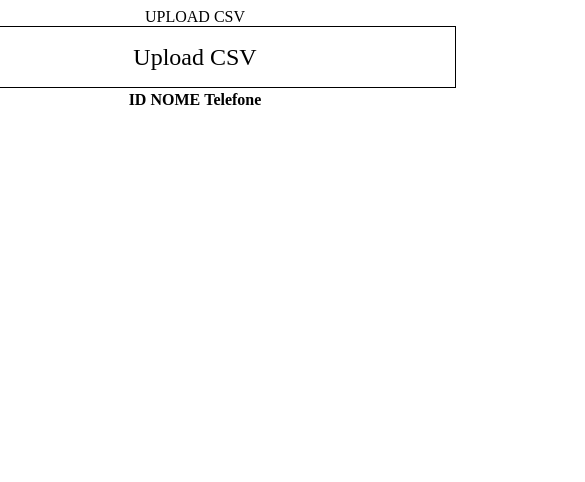
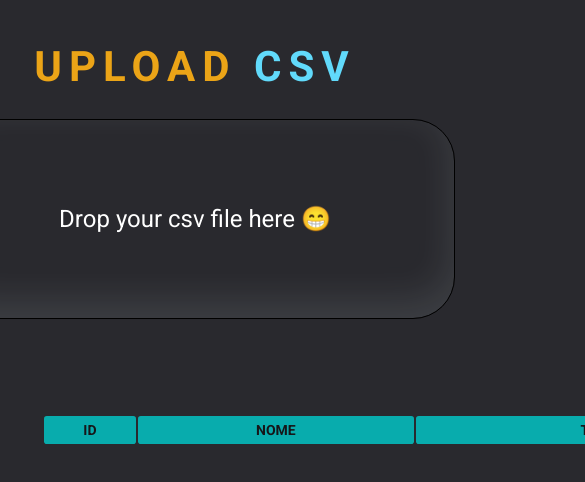
Before and after one commit to jjromary/upload_csv, a React (Create React App) app: page / in a window 390 px wide. Shown: the top 482 px of the page, 585 px wide, since content can reach past the window. Built offline with nearby package versions, Linux system fonts and the light colour scheme.

Commit message:
style home. css primeira refatoração

```diff
--- a/db.json
+++ b/db.json
@@ -1,9 +1,21 @@
 {
   "contacts": [
-    {
-      "id": "1",
-      "nome": "jose",
-      "author": "719999999999"
-    }
+    [
+      {
+        "id": 1,
+        "nome": "John Doe",
+        "telefone": "(51)9827493"
+      },
+      {
+        "id": "2",
+        "nome": "Luis Inácio",
+        "telefone": "9388409"
+      },
+      {
+        "id": "3",
+        "nome": "Dilma R",
+        "telefone": "983898982"
+      }
+    ]
   ]
 }
--- a/public/index.html
+++ b/public/index.html
@@ -1,9 +1,14 @@
 <!DOCTYPE html>
 <html lang="en">
   <head>
+    <link rel="preconnect" href="https://fonts.gstatic.com" />
+    <link rel="preconnect" href="https://fonts.googleapis.com" />
+    <link
+      href="https://fonts.googleapis.com/css2?family=Roboto:ital,wght@0,400;0,700;1,900&display=swap"
+      rel="stylesheet"
+    />
     <meta charset="utf-8" />
     <meta name="viewport" content="width=device-width, initial-scale=1" />
-
 
     <link rel="manifest" href="%PUBLIC_URL%/manifest.json" />
 
@@ -12,6 +17,5 @@
   <body>
     <noscript>You need to enable JavaScript to run this app.</noscript>
     <div id="root"></div>
-
   </body>
 </html>
--- a/src/App.js
+++ b/src/App.js
@@ -1,5 +1,5 @@
 import React from "react";
-import "./styles/style.css";
+import "./styles/global.scss";
 import { Header } from "./components/header";
 import { DragDrop } from "./components/drag_drop";
 
--- a/src/components/drag_drop/index.js
+++ b/src/components/drag_drop/index.js
@@ -1,28 +1,28 @@
 import React, { useEffect, useState } from "react";
 import axios from "axios";
+import styles from "./styles.module.scss";
 import { parse } from "papaparse";
 import { DataTable } from "../table";
 
 export function DragDrop() {
-  const [active, setActive] = useState(false);
-  const [contacts, setContacts] = useState([]);
+  const [active, setActive] = useState(false); // verifica se a area de upload está ativa
+  const [contacts, setContacts] = useState([]); // salva a lista de contato existente no .csv
 
-  useEffect(()=> {
-    if(contacts.length > 0)  {
-        axios.post("http://localhost:5000/contacts", contacts);
-    }else{
-
+  useEffect(() => {
+    if (contacts.length > 0) {
+      axios.post(
+        "https://6209974e6df46f0017f4c555.mockapi.io/api/v1/contacts",
+        contacts
+      );
+    } else {
     }
-  });
-
-
-  console.log(contacts.length);
+  }, [contacts]);
 
   return (
     <>
       <div
-        className="dropCsv"
-        style={{ borderColor: active ? "green" : "black" }}
+        className={styles.ContainerDropCsv}
+        style={{ borderColor: active ? "#90EE90" : "black" }}
         onDragEnter={() => {
           setActive(true);
         }}
@@ -41,12 +41,14 @@ export function DragDrop() {
             .forEach(async (file) => {
               const text = await file.text();
               const result = parse(text, { header: true });
+              result.data.id = Number();
+              console.log(typeof result.data[0].id);
+
               setContacts((existing) => [...existing, ...result.data]);
             });
-          // updateBD()
         }}
       >
-        Upload CSV
+        <span>Drop your csv file here 😁</span>
       </div>
 
       <DataTable contato={contacts} />
--- /dev/null
+++ b/src/components/drag_drop/styles.module.scss
@@ -0,0 +1,14 @@
+.ContainerDropCsv {
+    height: 200px;
+    width: 520px;
+    border: 0.1rem solid black;
+    border-radius: 3rem;
+    font-size: 24px;
+    box-shadow: inset 1px -15px 36px 4px rgba(240, 255, 255,0.1);
+
+    margin-bottom: 3rem;
+
+    display: flex;
+    align-items: center;
+    justify-content: center;
+}
--- a/src/components/header/index.js
+++ b/src/components/header/index.js
@@ -1,9 +1,10 @@
 import React from "react";
+import styles from "./styles.module.scss"
 
 export function Header(){
     return(
-        <div>
-            <span>UPLOAD CSV</span>
+        <div className={styles.container}>
+            <span >UPLOAD <span className={styles.secondText}>CSV</span></span>
         </div>
     )
 }
--- /dev/null
+++ b/src/components/header/styles.module.scss
@@ -0,0 +1,11 @@
+.container{
+    font-size: 3rem;
+    font-weight: 700;
+    color: var(--yellow-500);
+    letter-spacing: 0.5rem;
+    margin-bottom: 2rem;
+
+    .secondText{
+        color: var(--cyan-500);
+    }
+}
--- a/src/components/table/index.js
+++ b/src/components/table/index.js
@@ -1,22 +1,34 @@
 import React from "react";
-
+import styles from "./styles.module.scss";
 export function DataTable(props) {
   return (
-    <table>
-      <tbody>
+    <div className={styles.Container}>
+      <table className={styles.TableContent}>
+        <thead>
           <tr>
             <th>ID</th>
             <th>NOME</th>
             <th>Telefone</th>
+            <th>Ações</th>
           </tr>
+        </thead>
+
+        <tbody>
           {props.contato.map((contact) => (
             <tr key={contact.id}>
               <td>{contact.id}</td>
               <td>{contact.nome}</td>
               <td>{contact.telefone}</td>
+              <td>
+                <div className={styles.buttonContainer}>
+                  <button className={styles.button}>Editar</button>
+                  <button className={styles.button}>Deletar</button>
+                </div>
+              </td>
             </tr>
           ))}
         </tbody>
       </table>
+    </div>
   );
 }
--- /dev/null
+++ b/src/components/table/styles.module.scss
@@ -0,0 +1,40 @@
+.Container {
+    width: 1120px;
+    margin: 0 auto;
+    margin-top: 3.75rem;
+
+
+    .TableContent {
+        width: 100%;
+        padding: 0 3rem;
+
+        th {
+            border-radius: 0.2rem;
+            height: 2rem;
+            font-weight: 700;
+            color: var(--gray-900);
+            background-color: #00CDCD;
+            opacity: 0.8;
+        }
+
+        td {
+            border-radius: 0.2rem;
+            height: 2rem;
+            font-weight: 600;
+            color: var(--gray-900);
+            background-color:#eba417;
+            text-align: center;
+        }
+    }
+
+    .buttonContainer {
+        display: flex;
+        align-items: center;
+        justify-content: space-around;
+
+        .button {
+            border-radius: 0.3rem;
+            width: 45%;
+        }
+    }
+}
--- /dev/null
+++ b/src/styles/global.scss
@@ -0,0 +1,60 @@
+* {
+    margin: 0;
+    padding: 0;
+    box-sizing: border-box;
+}
+
+:root {
+    --white: #FFFFFF;
+
+    --gray-100: #e1e1e6;
+    --gray-300: #a8a8b3;
+    --gray-800: #29292e;
+    --gray-850: #1f2729;
+    --gray-900: #121214;
+
+    --cyan-500: #61dafb;
+    --yellow-500: #eba417;
+}
+
+
+@media(max-width: 1080px){
+    html {
+        font-size: 93.75%;
+    }
+}
+
+@media(max-width: 720px){
+    html {
+        font-size: 87.5%;
+    }
+}
+
+body, input, textarea, select, button {
+    font: 400 1rem "Roboto", sans-serif;
+}
+
+body{
+    background: var(--gray-800);
+    color: var(--white);
+    margin: 3rem 0;
+}
+
+button {
+    cursor: pointer;
+}
+
+.container {
+    display: flex;
+    align-items: center;
+    justify-content: center;
+    flex-direction: column;
+}
+
+
+
+.lineTable {
+    display: flex;
+    flex-direction: row;
+    border: 2px solid blue;
+}
--- a/src/styles/style.css
+++ /dev/null
@@ -1,26 +0,0 @@
-.container {
-    display: flex;
-    align-items: center;
-    justify-content: center;
-    flex-direction: column;
-}
-
-.title {
-    margin: 30px 0;
-}
-
-.dropCsv {
-    height: 60px;
-    width: 520px;
-    border: 0.5px solid black;
-    font-size: 24px;
-
-    display: flex;
-    align-items: center;
-    justify-content: center;
-}
-
-.lineTable {
-    display: flex;
-    flex-direction: row;
-}
```
Lines whose indentation alone changed are shown as unchanged.
